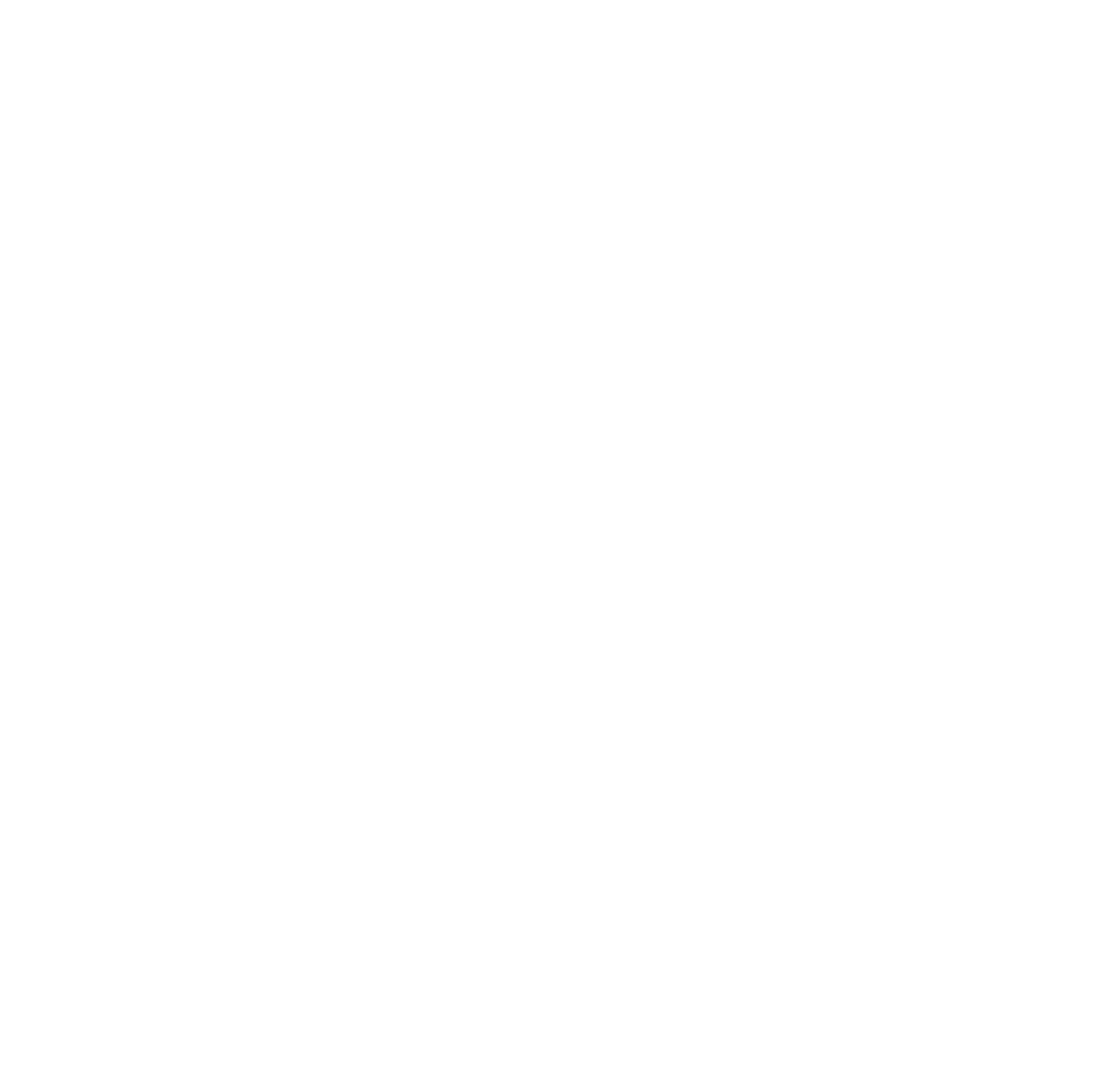
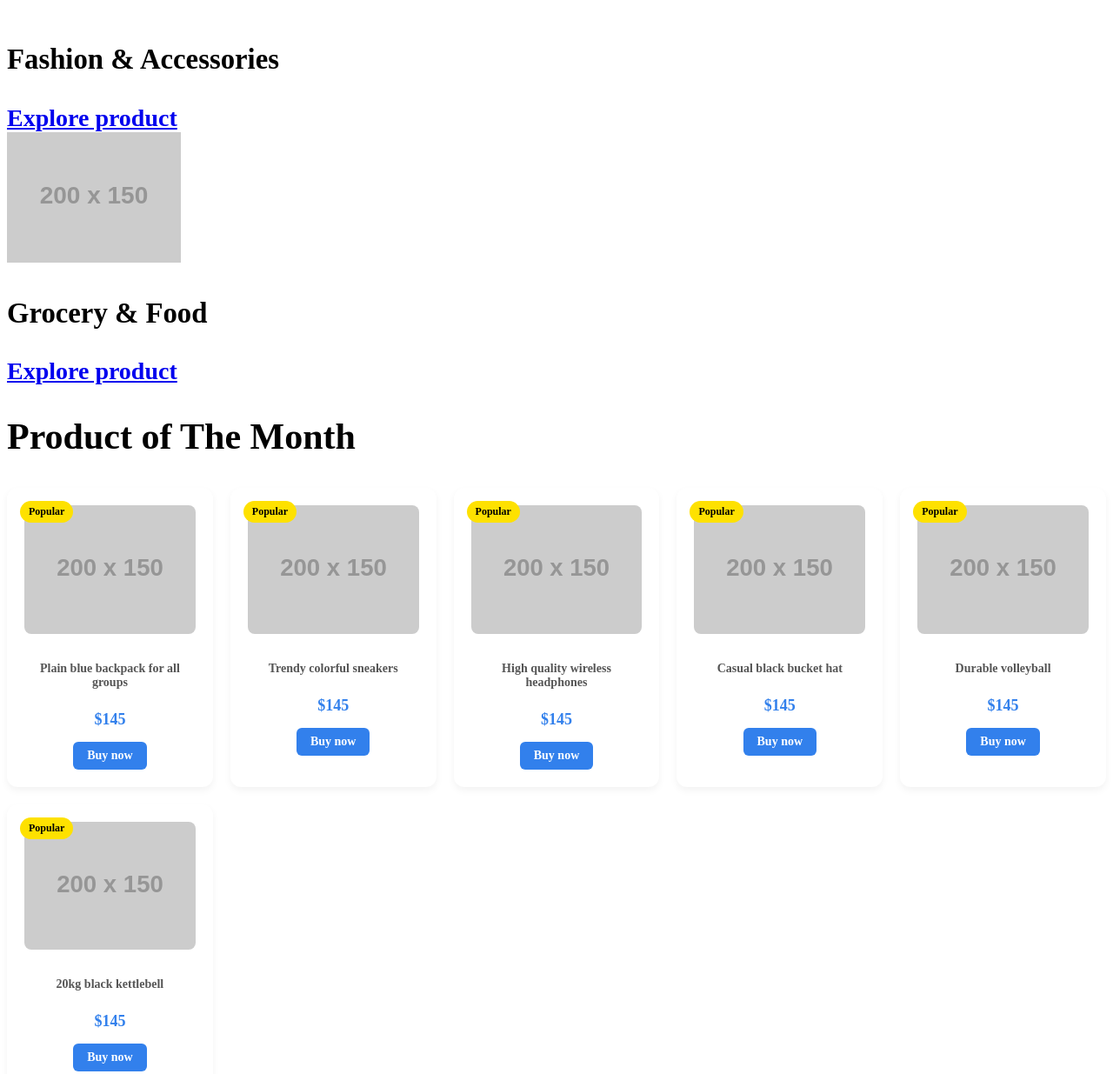
Before and after one commit to Tiisu/Web-Development-BootCamp-Projects, a plain HTML site: page Project 1 - TrendHub /index.html in a window 1280 px wide. Shown: the whole page at 87% size. Before the commit the page ends 800 px from the top, so only its background shows below. Drawn offline with Linux system fonts and the light colour scheme; placeholder pictures from the web are drawn by us.

Commit message:
worked on the basic structure

```diff
--- a/Project 1 - TrendHub /Assets/style.css
+++ b/Project 1 - TrendHub /Assets/style.css
@@ -0,0 +1,83 @@
+body {
+margin-top: 50px;
+font-size: 28px;
+font-weight: 700;
+}
+
+
+.products {
+display: grid;
+grid-template-columns: repeat(auto-fit, minmax(220px, 1fr));
+gap: 20px;
+margin-top: 30px;
+}
+
+
+.product-card {
+background: #fff;
+border-radius: 12px;
+box-shadow: 0 4px 8px rgba(0,0,0,0.05);
+overflow: hidden;
+padding: 20px;
+text-align: center;
+transition: transform 0.3s ease;
+position: relative;
+}
+
+
+.product-card:hover {
+transform: translateY(-5px);
+}
+
+
+.product-card .badge {
+position: absolute;
+top: 15px;
+left: 15px;
+background: #FEE100;
+color: #000;
+font-size: 12px;
+font-weight: 600;
+padding: 5px 10px;
+border-radius: 20px;
+}
+
+
+.product-card img {
+max-width: 100%;
+height: auto;
+margin-bottom: 15px;
+border-radius: 8px;
+}
+
+
+.product-card p {
+font-size: 14px;
+margin: 10px 0;
+color: #555;
+}
+
+
+.product-card h4 {
+font-size: 18px;
+font-weight: 600;
+margin-bottom: 10px;
+color: #3280EC;
+}
+
+
+.product-card a {
+display: inline-block;
+padding: 8px 16px;
+background: #3280EC;
+color: #fff;
+text-decoration: none;
+border-radius: 6px;
+font-size: 14px;
+transition: background 0.3s ease;
+}
+
+
+.product-card a:hover {
+background: #225db5;
+}
--- a/Project 1 - TrendHub /index.html
+++ b/Project 1 - TrendHub /index.html
@@ -1,11 +1,76 @@
 <!DOCTYPE html>
 <html lang="en">
+
 <head>
     <meta charset="UTF-8">
     <meta name="viewport" content="width=device-width, initial-scale=1.0">
+    <link rel="stylesheet" href="Assets/style.css">
     <title>TrendHub</title>
 </head>
+
 <body>
 
+    <section class="section categories-section">
+        <h3>Fashion & Accessories</h3>
+        <a href="#">Explore product</a>
+        </div>
+        <div class="category-card">
+            <img src="https://via.placeholder.com/200x150" alt="Grocery">
+            <h3>Grocery & Food</h3>
+            <a href="#">Explore product</a>
+        </div>
+        </div>
+    </section>
+
+
+    <section class="section products-section">
+        <h2>Product of The Month</h2>
+        <div class="products">
+            <div class="product-card">
+                <span class="badge">Popular</span>
+                <img src="https://via.placeholder.com/200x150" alt="Backpack">
+                <p>Plain blue backpack for all groups</p>
+                <h4>$145</h4>
+                <a href="#">Buy now</a>
+            </div>
+            <div class="product-card">
+                <span class="badge">Popular</span>
+                <img src="https://via.placeholder.com/200x150" alt="Shoes">
+                <p>Trendy colorful sneakers</p>
+                <h4>$145</h4>
+                <a href="#">Buy now</a>
+            </div>
+            <div class="product-card">
+                <span class="badge">Popular</span>
+                <img src="https://via.placeholder.com/200x150" alt="Headphones">
+                <p>High quality wireless headphones</p>
+                <h4>$145</h4>
+                <a href="#">Buy now</a>
+            </div>
+            <div class="product-card">
+                <span class="badge">Popular</span>
+                <img src="https://via.placeholder.com/200x150" alt="Hat">
+                <p>Casual black bucket hat</p>
+                <h4>$145</h4>
+                <a href="#">Buy now</a>
+            </div>
+            <div class="product-card">
+                <span class="badge">Popular</span>
+                <img src="https://via.placeholder.com/200x150" alt="Ball">
+                <p>Durable volleyball</p>
+                <h4>$145</h4>
+                <a href="#">Buy now</a>
+            </div>
+            <div class="product-card">
+                <span class="badge">Popular</span>
+                <img src="https://via.placeholder.com/200x150" alt="Kettlebell">
+                <p>20kg black kettlebell</p>
+                <h4>$145</h4>
+                <a href="#">Buy now</a>
+            </div>
+        </div>
+    </section>
+
 </body>
+
 </html>
```
